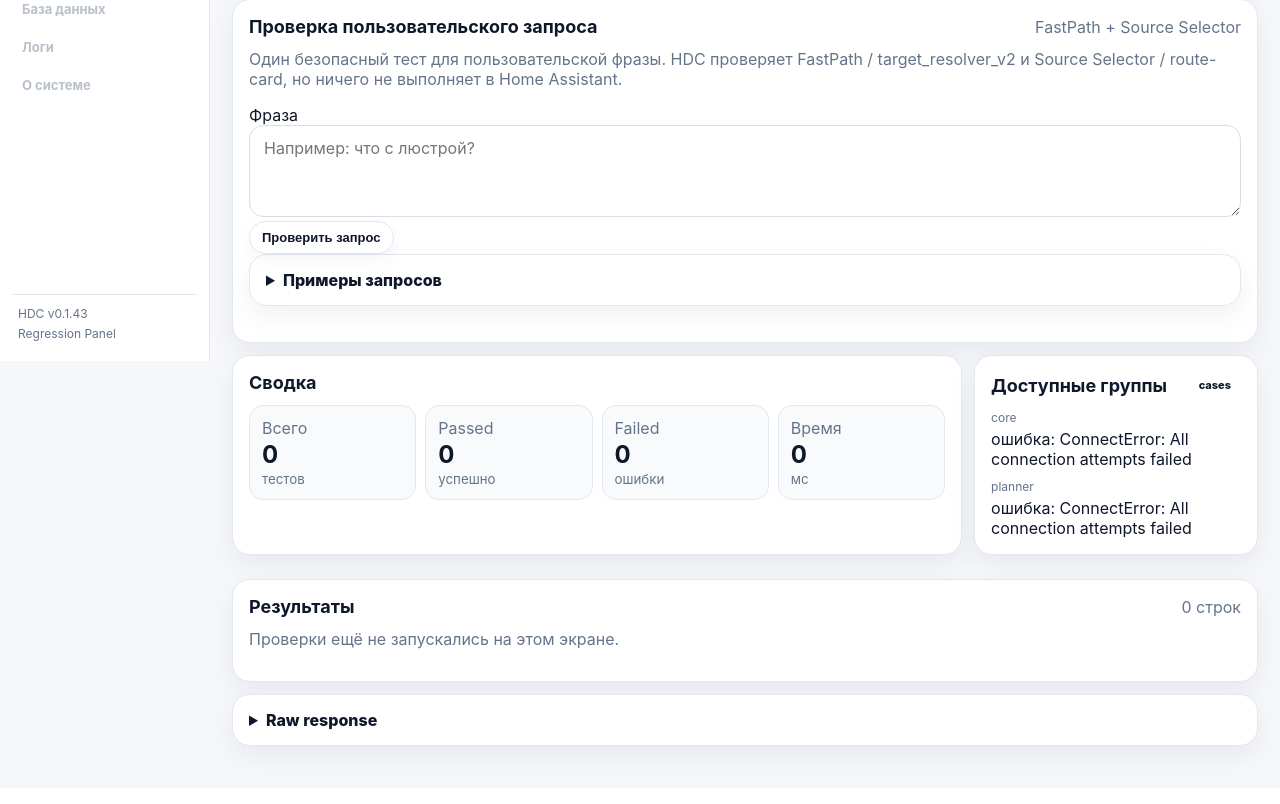
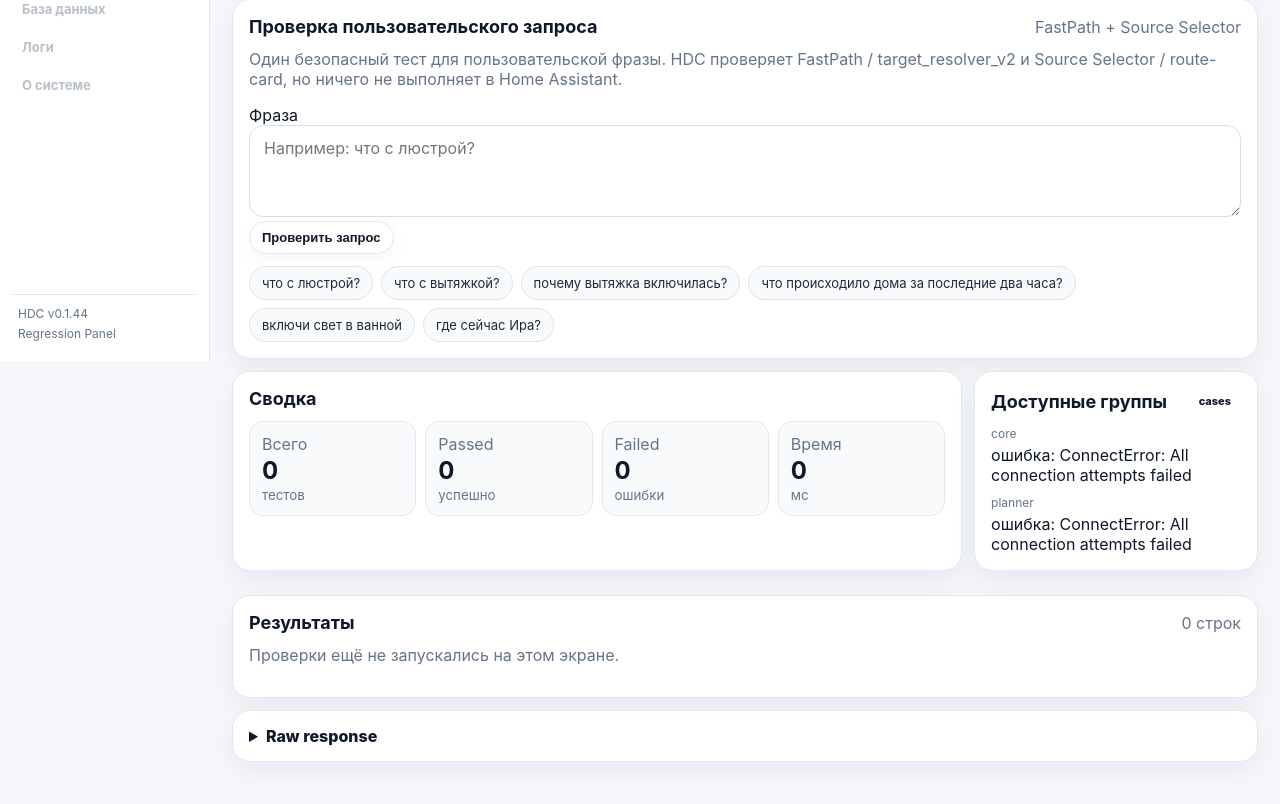
Before and after one commit to alexsudakov/home-dialog-console, a FastAPI app: page /regression in a window 1280 px wide. Shown: the part 439-1243 px from the top of the page. Before the commit the page ends 1206 px from the top, so only its background shows below. Run offline with FastAPI, Linux system fonts and the light colour scheme; data that the repository does not hold is empty.

Commit message:
Add query example buttons to tests page

```diff
--- a/home-dialog-console/app/main.py
+++ b/home-dialog-console/app/main.py
@@ -18,7 +18,7 @@ from fastapi.responses import HTMLResponse, JSONResponse
 from fastapi.staticfiles import StaticFiles
 from fastapi.templating import Jinja2Templates
 
-APP_VERSION = "0.1.43"
+APP_VERSION = "0.1.44"
 CONFIG_PATH = Path("/data/options.json")
 DEFAULT_DIALOG_SERVICE_URL = "http://127.0.0.1:8090"
 DEFAULT_RETRIEVAL_SERVICE_URL = "http://192.168.1.138:8085"
@@ -1034,13 +1034,11 @@ FASTPATH_EXAMPLES = [
 
 QUERY_CHECK_EXAMPLES = [
     "что с люстрой?",
-    "что с вытяжкой на кухне?",
-    "почему вытяжка не включилась?",
-    "Была ли какая-то тревога дома?",
-    "Где сейчас Ира?",
-    "Где была Ира сегодня?",
-    "Когда Ира ушла?",
+    "что с вытяжкой?",
+    "почему вытяжка включилась?",
+    "что происходило дома за последние два часа?",
     "включи свет в ванной",
+    "где сейчас Ира?",
 ]
 
 
--- a/home-dialog-console/app/templates/regression.html
+++ b/home-dialog-console/app/templates/regression.html
@@ -198,6 +198,35 @@
       }
     }
 
+
+    .example-buttons {
+      display: flex;
+      flex-wrap: wrap;
+      gap: 8px;
+      margin-top: 12px;
+    }
+
+    .example-button {
+      border: 1px solid #dbe4f0;
+      background: #f8fafc;
+      color: #1f2937;
+      border-radius: 999px;
+      padding: 8px 12px;
+      font: inherit;
+      font-size: 13px;
+      cursor: pointer;
+      transition: background 0.15s ease, border-color 0.15s ease, transform 0.05s ease;
+    }
+
+    .example-button:hover {
+      background: #eef6ff;
+      border-color: #b7d4ff;
+    }
+
+    .example-button:active {
+      transform: translateY(1px);
+    }
+
   </style>
 </head>
 <body>
@@ -295,7 +324,7 @@
         </div>
         <p class="muted">Один безопасный тест для пользовательской фразы. HDC проверяет FastPath / target_resolver_v2 и Source Selector / route-card, но ничего не выполняет в Home Assistant.</p>
 
-        <form method="post" action="regression/query/check">
+        <form id="query-check-form" method="post" action="regression/query/check">
           <label for="query-question">Фраза</label>
           <textarea id="query-question" name="question" rows="3" class="hdc-textarea" placeholder="Например: что с люстрой?">{{ view.query_value }}</textarea>
           <div class="form-actions">
@@ -303,18 +332,20 @@
           </div>
         </form>
 
-        <details class="raw-details">
-          <summary>Примеры запросов</summary>
-          <div class="table-wrap">
-            <table>
-              <tbody>
-                {% for example in view.query_check_examples %}
-                <tr><td>{{ example }}</td></tr>
-                {% endfor %}
-              </tbody>
-            </table>
-          </div>
-        </details>
+        <div class="example-buttons" aria-label="Примеры запросов">
+          {% for example in view.query_check_examples %}
+          <button class="example-button" type="button" onclick="runQueryExample({{ example | tojson }})">{{ example }}</button>
+          {% endfor %}
+        </div>
+
+        <script>
+          function runQueryExample(text) {
+            const textarea = document.getElementById('query-question');
+            const form = document.getElementById('query-check-form');
+            if (textarea) textarea.value = text;
+            if (form) form.submit();
+          }
+        </script>
       </section>
 
       {% if view.query_summary.get('has_result') %}
--- a/home-dialog-console/config.yaml
+++ b/home-dialog-console/config.yaml
@@ -1,5 +1,5 @@
 name: Home Dialog Console
-version: "0.1.43"
+version: "0.1.44"
 slug: home_dialog_console
 description: Diagnostic and control console for a local dialog-service
 url: "https://github.com/alexsudakov/home-dialog-console"
```
